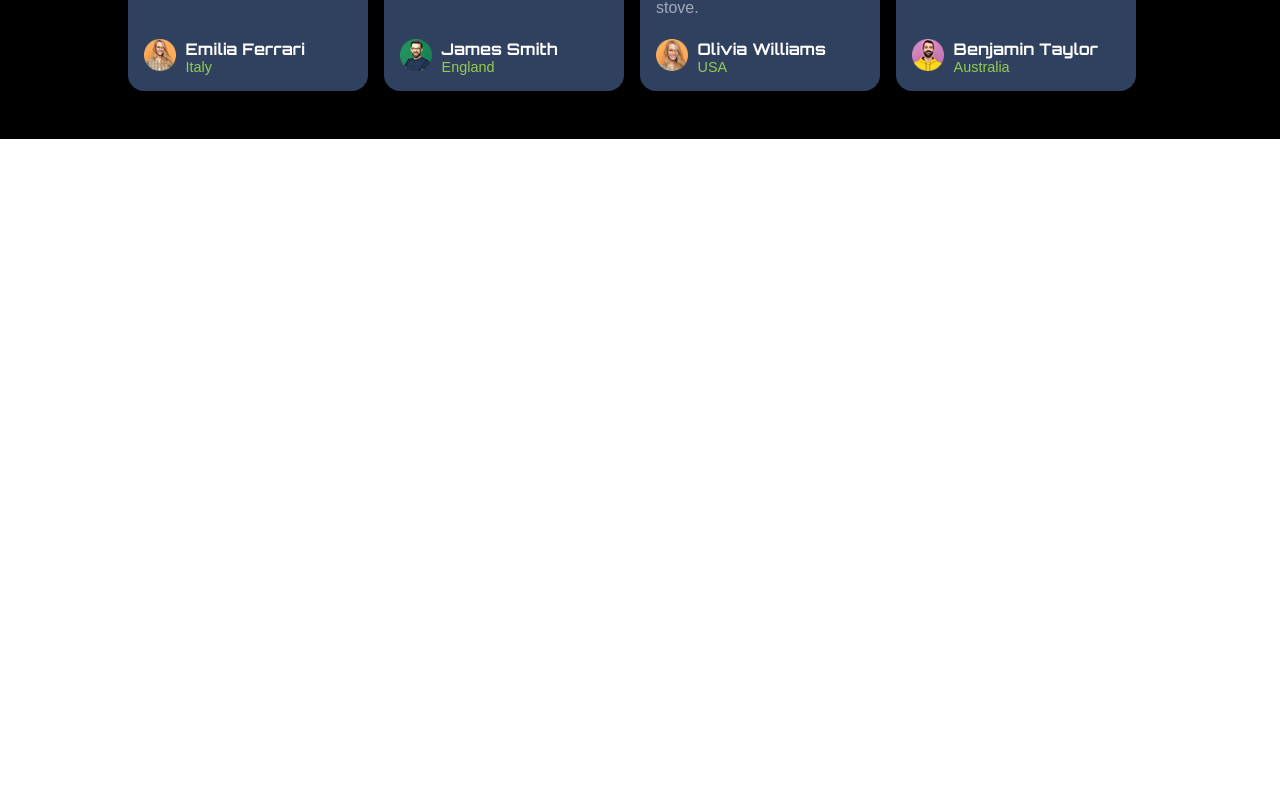
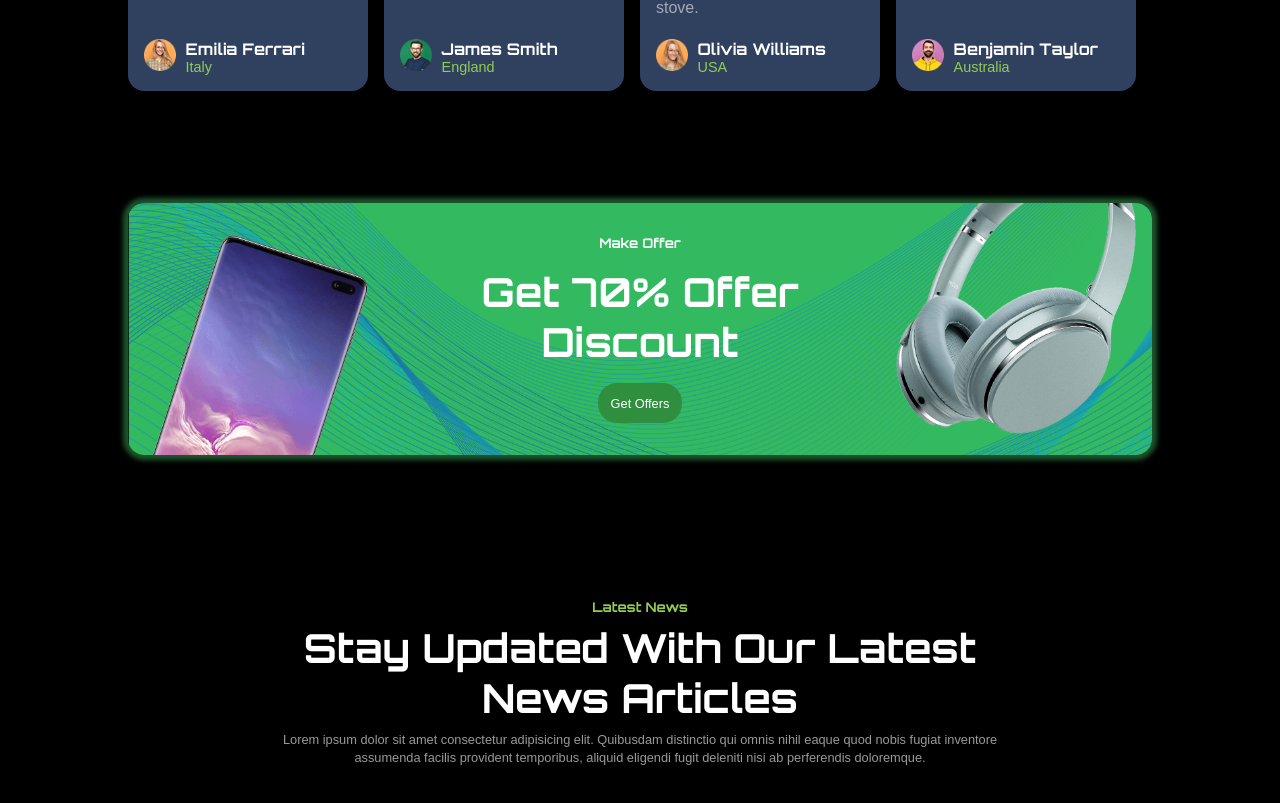
Before and after one commit to Alice-Rossi-03/proj-html-vuejs, a Vue app: page / in a window 1280 px wide. Shown: the part 4238-5041 px from the top of the page. Before the commit the page ends 4377 px from the top, so only its background shows below. Built offline with nearby package versions, Linux system fonts and the light colour scheme.

Commit message:
feat (AppMain) /add-AppMainSix

```diff
--- a/index.html
+++ b/index.html
@@ -2,7 +2,7 @@
 <html lang="en">
   <head>
     <meta charset="UTF-8">
-    <link rel="icon" href="/favicon.ico">
+    <link rel="icon" href="./game.ico">
     <meta name="viewport" content="width=device-width, initial-scale=1.0">
     <link rel="stylesheet" href="https://cdnjs.cloudflare.com/ajax/libs/font-awesome/6.5.1/css/all.min.css" integrity="sha512-DTOQO9RWCH3ppGqcWaEA1BIZOC6xxalwEsw9c2QQeAIftl+Vegovlnee1c9QX4TctnWMn13TZye+giMm8e2LwA==" crossorigin="anonymous" referrerpolicy="no-referrer" />
     <title>Boolesports</title>
--- a/src/components/2-main/AppMain.vue
+++ b/src/components/2-main/AppMain.vue
@@ -4,6 +4,8 @@ import AppMainTwo from './AppMainTwo.vue';
 import AppMainThree from './AppMainThree.vue';
 import AppMainFour from './AppMainFour.vue';
 import AppMainFive from './AppMainFive.vue';
+import AppMainSix from './AppMainSix.vue';
+import AppMainSeven from './AppMainSeven.vue';
 
   export default{
     name: 'AppMain',
@@ -12,7 +14,9 @@ import AppMainFive from './AppMainFive.vue';
         AppMainTwo,
         AppMainThree,
         AppMainFour,
-        AppMainFive
+        AppMainFive,
+        AppMainSix,
+        AppMainSeven
     }
   }
 </script>
@@ -23,6 +27,8 @@ import AppMainFive from './AppMainFive.vue';
   <AppMainThree/>
   <AppMainFour/>
   <AppMainFive/>
+  <AppMainSix/>
+  <AppMainSeven/>
 </template>
 
 <style lang="scss" scoped>
--- /dev/null
+++ b/src/components/2-main/AppMainSeven.vue
@@ -0,0 +1,57 @@
+<script>
+  export default{
+    name: 'AppMainSeven'
+  }
+</script>
+
+<template>
+  <div class="bg-black">
+    <div class="container">
+        <div class="infos">
+            <h5>Latest News</h5>
+            <h2>Stay Updated With Our Latest News Articles</h2>
+            <p>Lorem ipsum dolor sit amet consectetur adipisicing elit. Quibusdam distinctio qui omnis nihil eaque quod nobis fugiat inventore assumenda facilis provident temporibus, aliquid eligendi fugit deleniti nisi ab perferendis doloremque.</p>
+        </div>
+        <div class="flex-box">
+
+        </div>
+    </div>
+  </div>
+</template>
+
+<style lang="scss" scoped>
+@use '../../styles/partials/variables' as *;
+
+.bg-black{
+    background-color: $black;
+    padding-top: 4em; ;
+
+    .container{
+        .infos{
+            text-align: center;
+            padding-top: 5em;
+            padding-bottom: 3em;
+            width: 60%;
+            margin: 0 auto;
+            h5{
+                color: $light-green;
+            }
+            h2{
+                color: $white;
+                font-size: 2.5em;
+                margin-block: 0.2em;
+            }
+            p{
+                font-family: sans-serif;
+                color: $white;
+                opacity: 0.60;
+                line-height: 1.4em;
+                font-size: 0.8em;
+                margin-bottom: 1.5em;
+            }
+
+        }
+    }
+
+}
+</style>
--- /dev/null
+++ b/src/components/2-main/AppMainSix.vue
@@ -0,0 +1,95 @@
+<script>
+  export default{
+    name: 'AppMainSix'
+  }
+</script>
+
+<template>
+  <div class="bg-black">
+    <div class="container">
+
+        <figure class="bottom-left">
+            <img src="../../assets/img/banner-item-obj1.png" alt="">
+        </figure>
+
+        <div class="infos">
+            <h5>Make Offer</h5>
+            <h2>Get 70% Offer Discount</h2>
+            <button>Get Offers</button>
+        </div>
+
+        <figure class="top-right">
+            <img src="../../assets/img/banner-item-obj2.png" alt="">
+        </figure>
+    </div>
+  </div>
+</template>
+
+<style lang="scss" scoped>
+@use '../../styles/partials/variables' as *;
+
+.bg-black{
+    background-color: $black;
+    padding-top: 4em;
+
+    .container{
+        background-image: url('../../assets/img/banner-item-bg.png');
+        background-position: center;
+        background-size: cover;
+        background-repeat: no-repeat;
+        border-radius: 1em;
+        width: 80%;
+        margin: 0 auto;
+        box-shadow: 0px 0px 5px 5px #41ba5f76;
+        padding-block: 2em;
+        position: relative;
+        overflow: hidden;
+
+        .infos{
+            margin: 0 auto;
+            width: 50%;
+            text-align: center;
+            color: white;
+            display: flex;
+            flex-direction: column;
+            gap: 1em;
+
+            h2{
+                font-size: 2.5em;
+            }
+
+            button{
+                width: fit-content;
+                margin: 0 auto;
+                background-color: #308F3E;
+                border: 0;
+                padding: 1em;
+                border-radius: 1.5em;
+                font-size: 0.8em;
+                color: $white;
+
+            }
+        }
+
+        .bottom-left{
+            position: absolute;
+            width: 15em;
+
+            img{
+                width: 100%;
+            }
+        }
+
+        .top-right{
+            position: absolute;
+            width: 15em;
+            top: -3em;
+            right: 1em;
+
+            img{
+                width: 100%;
+            }
+        }
+    }
+}
+</style>
```
Also changed, not shown: 1 other file (tests, documents, lock files or other folders).
